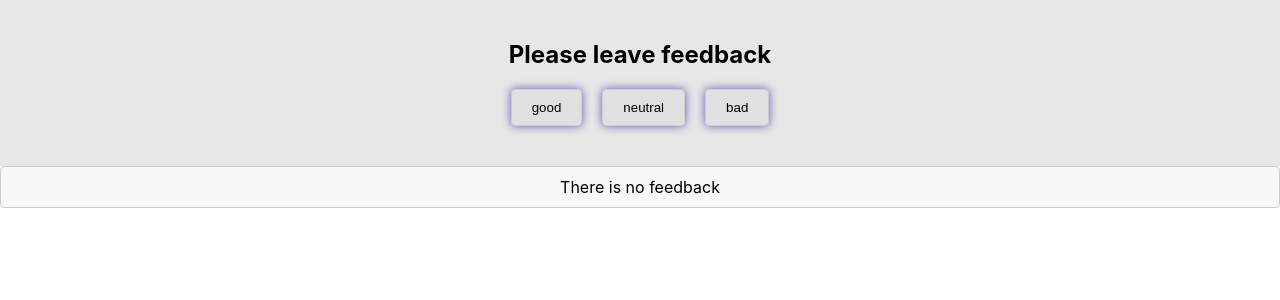
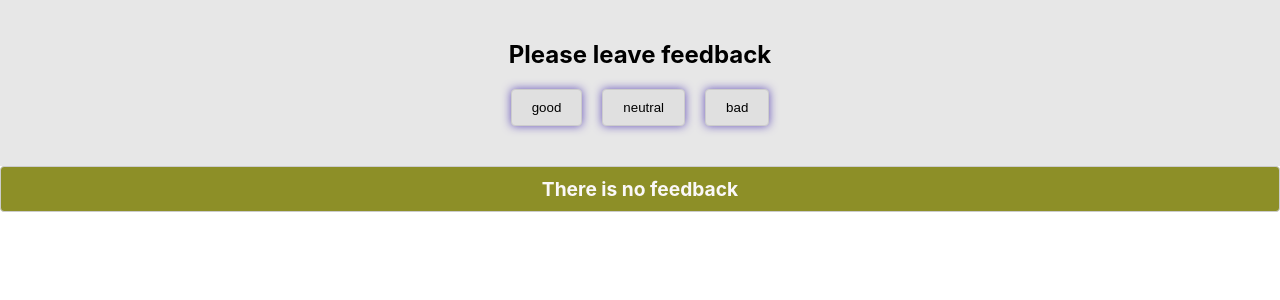
Before and after one commit to PetroShutak/goit-react-hw-02-feedback, a React (Create React App) app: page / in a window 1280 px wide. Shown: the top 300 px of the page. Built offline with nearby package versions, Linux system fonts and the light colour scheme.

Commit message:
added getRandom to notification

```diff
--- a/src/components/Notification/Notification.jsx
+++ b/src/components/Notification/Notification.jsx
@@ -1,8 +1,9 @@
 import PropTypes from 'prop-types';
 import css from './Notification.module.css';
+import { getRandomColor } from '../../utils/getRandom';
 
 export const Notification = ({ message }) => (
-  <div className={css.notification}>
+  <div className={css.notification} style={{backgroundColor:  getRandomColor()}}>
     <p>{message}</p>
   </div>
 );
--- a/src/components/Notification/Notification.module.css
+++ b/src/components/Notification/Notification.module.css
@@ -4,6 +4,9 @@
     border: 1px solid #ccc;
     border-radius: 4px;
     margin-bottom: 10px;
+    color: #faf8f8;
+    font-size: 1.2rem;
+    font-weight: bolder;
   }
 
   .notification p {
--- /dev/null
+++ b/src/utils/getRandom.js
@@ -0,0 +1,8 @@
+export const getRandomColor = () => {
+  const letters = '0123456789ABCDEF';
+  let color = '#';
+  for (let i = 0; i < 6; i++) {
+    color += letters[Math.floor(Math.random() * 16)];
+  }
+  return color;
+};
```
